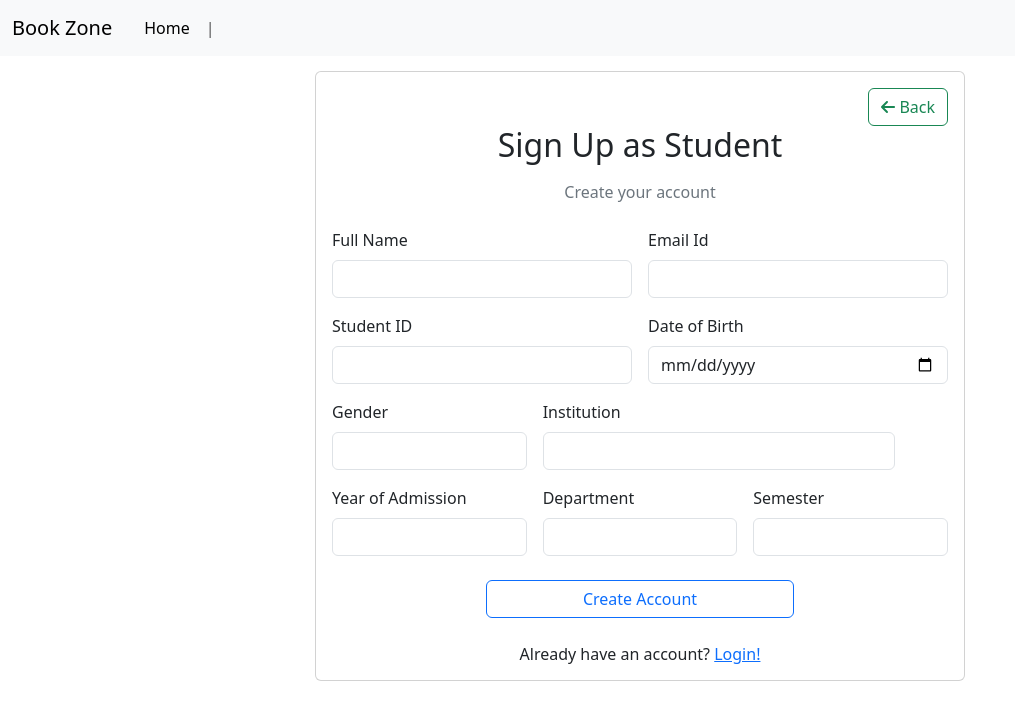
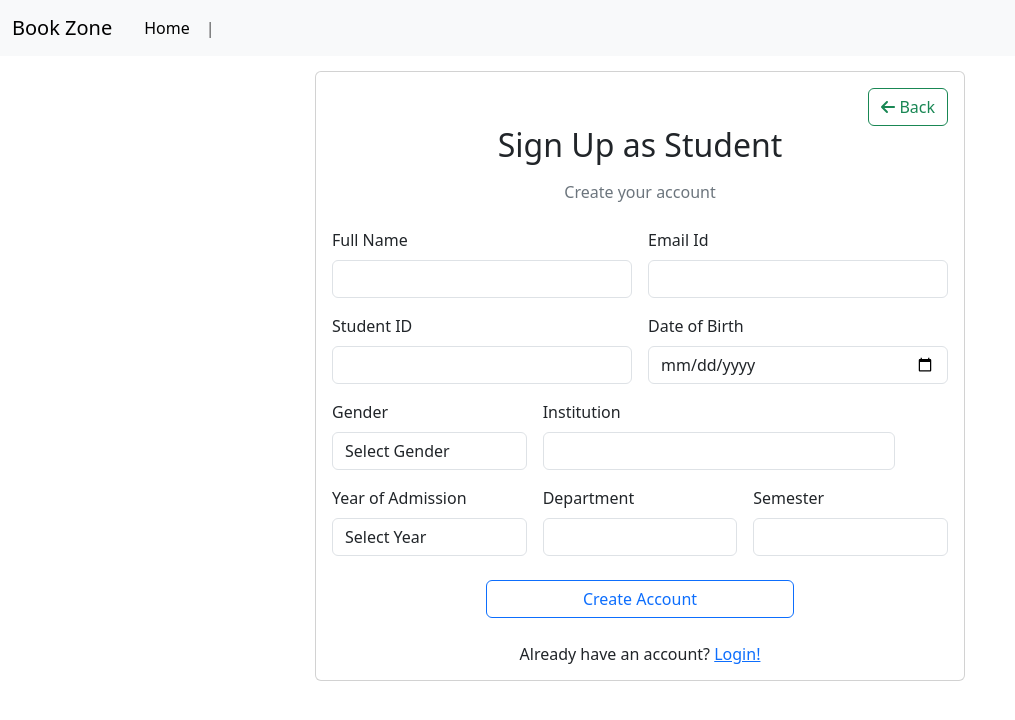
Before and after one commit to TamasruPain/Book_Zone_Frontend, a React (Vite) app: page /student_register in a window 1280 px wide. Shown: the top 720 px of the page, without its empty margins (0-1015 px from the left). Built offline with nearby package versions, Linux system fonts and the light colour scheme.

Commit message:
update09

```diff
--- a/src/components/manage_auth/SignUp_Student.jsx
+++ b/src/components/manage_auth/SignUp_Student.jsx
@@ -55,6 +55,12 @@ const SignUp_Student = () => {
     }
   };
 
+  const renderAdmissionYearOptions = () => {
+    const currentYear = new Date().getFullYear();
+    const years = Array.from({ length: 10 }, (_, i) => currentYear - i);
+    return years.map(year => <option key={year} value={year}>{year}</option>);
+  };
+
   return (
     <div className='d-flex justify-content-center align-items-center' style={{ height: '640px' }}>
       <div className='form-container card p-3 d-flex' style={{ height: '610px', width: '650px' }}>
@@ -107,13 +113,17 @@ const SignUp_Student = () => {
           </div>
           <div className='col-md-4'>
             <label className='form-label'>Gender</label>
-            <input
-              type='text'
+            <select
               className='form-control'
               value={Std_Gender}
               onChange={(e) => setStd_Gender(e.target.value)}
               required
-            />
+            >
+              <option value=''>Select Gender</option>
+              <option value='Male'>Male</option>
+              <option value='Female'>Female</option>
+              <option value='Other'>Other</option>
+            </select>
           </div>
           <div className='col-md-7'>
             <label className='form-label'>Institution</label>
@@ -127,13 +137,15 @@ const SignUp_Student = () => {
           </div>
           <div className='col-md-4'>
             <label className='form-label'>Year of Admission</label>
-            <input
-              type='text'
+            <select
               className='form-control'
               value={Std_AdmissionYear}
               onChange={(e) => setStd_AdmissionYear(e.target.value)}
               required
-            />
+            >
+              <option value=''>Select Year</option>
+              {renderAdmissionYearOptions()}
+            </select>
           </div>
           <div className='col-md-4'>
             <label className='form-label'>Department</label>
```
